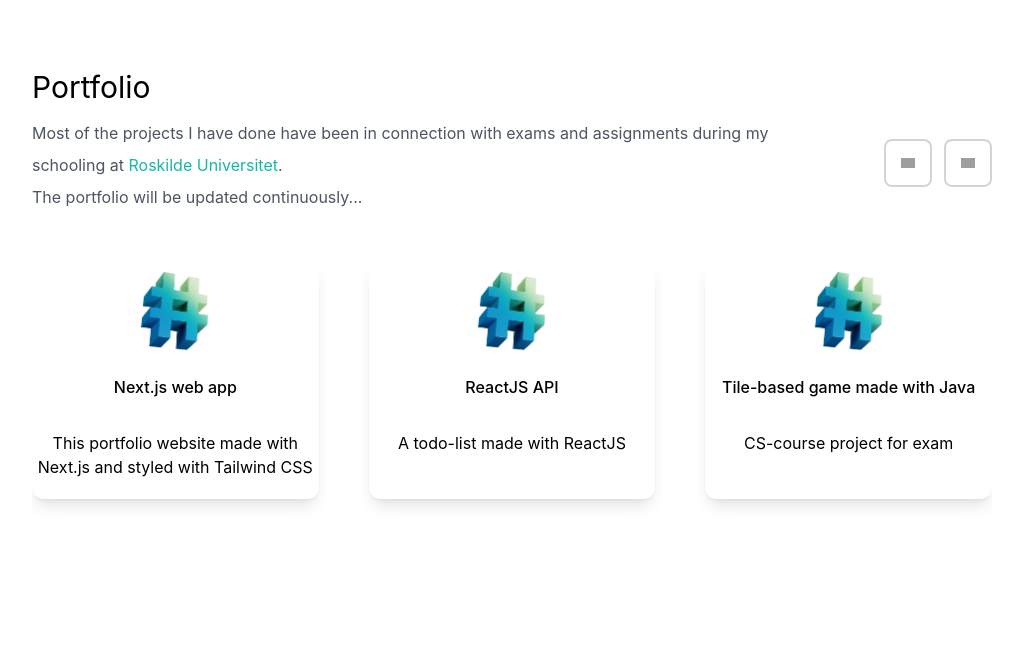
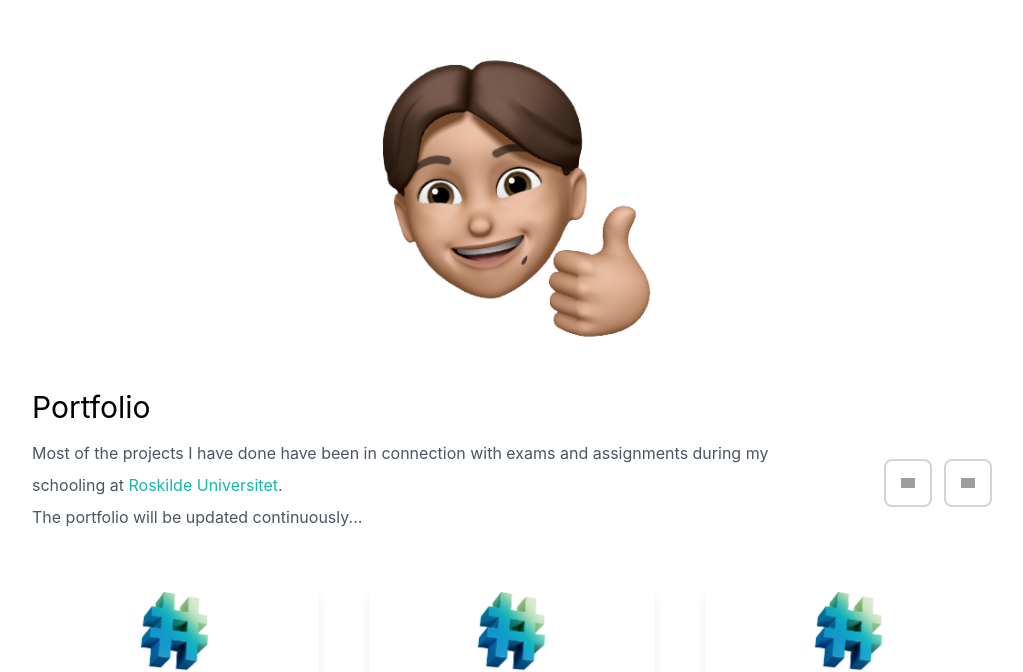
Before and after one commit to Luchassmed/windy, a Next.js app: page / in a window 1280 px wide. Shown: the part 735-1407 px from the top of the page, without its empty margins (128-1151 px from the left). Before the commit the page ends 1274 px from the top, so only its background shows below. Built offline with nearby package versions, Linux system fonts and the light colour scheme; grey boxes are pictures that could not be loaded.

Commit message:
feat: motion div på avatar

```diff
--- a/pages/index.js
+++ b/pages/index.js
@@ -93,6 +93,18 @@ export default function Home() {
               <Socials />
             </motion.div>
           </div>
+          <motion.div
+            initial="hidden"
+            animate="visible"
+            variants={{
+              hidden: { scale: 0.8, opacity: 0 },
+              visible: { scale: 1, opacity: 1, transition: { delay: 1 } },
+            }}
+          >
+            <div className="relative mx-auto rounded-full w-80 h-80 md:mt-20 md:h-96 md:w-96">
+              <Image src={Avatar} layout="fill" objectFit="cover" />
+            </div>
+          </motion.div>
         </section>
 
         <Projects />
```
